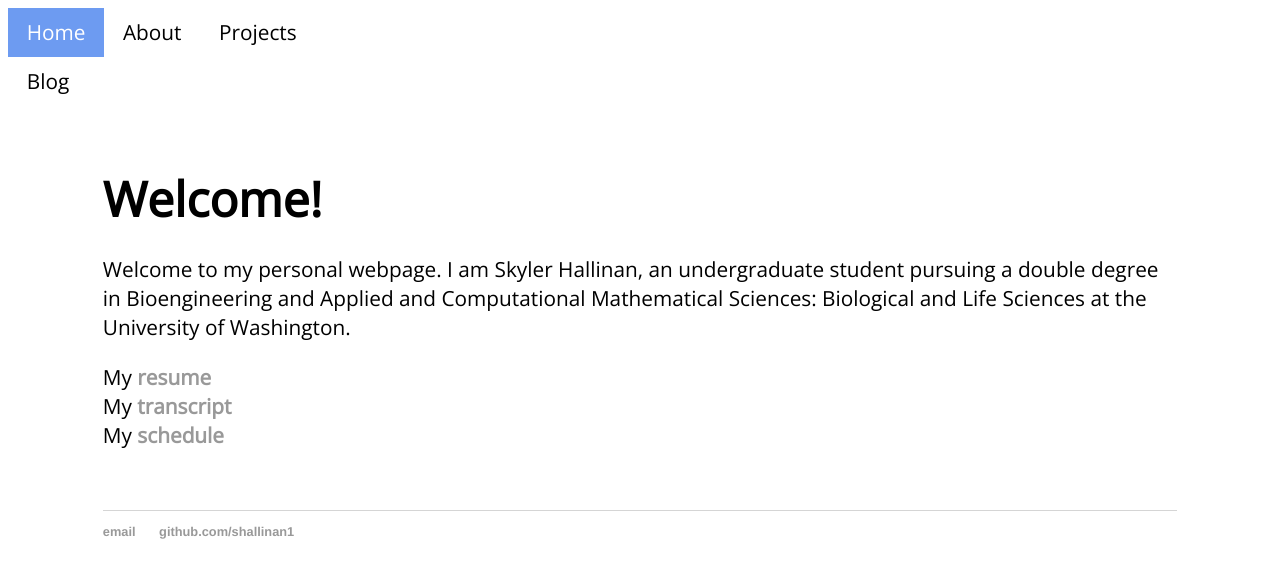
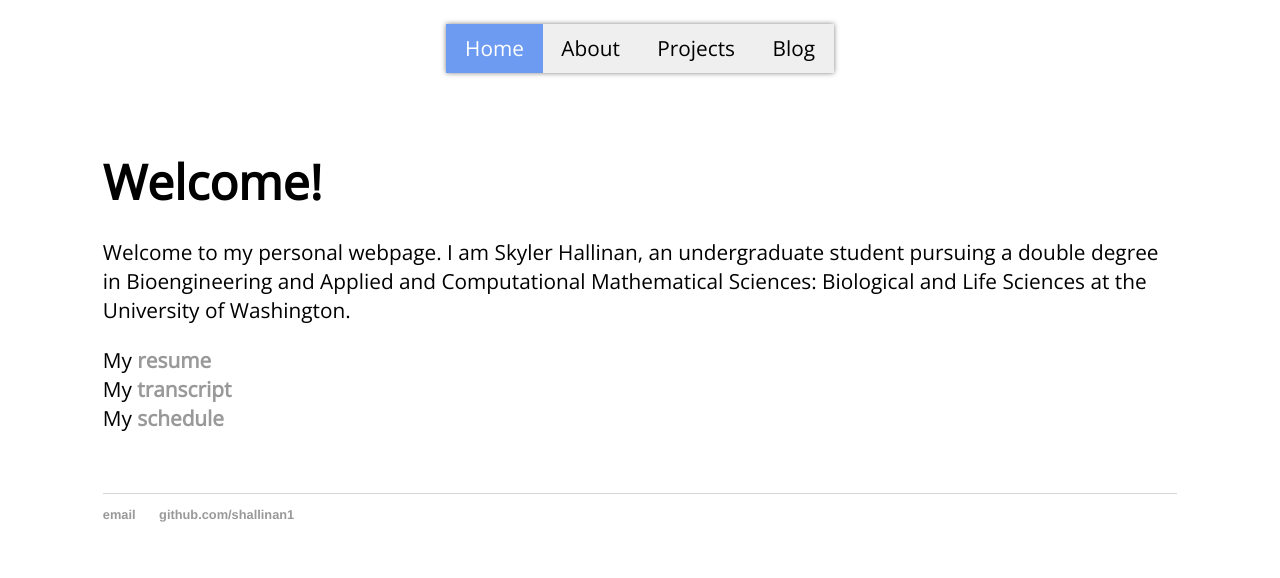
Before and after one commit to shallinan1/shallinan1.github.io, a Jekyll site: the page built from index.md, in a window 1280 px wide. Shown: the top 578 px of the page. Built offline with Jekyll 4.4.1, drawn with Linux system fonts in a browser that asks for light colours.

Commit message:
Update main.css

```diff
--- a/css/main.css
+++ b/css/main.css
@@ -2,15 +2,13 @@ nav {
     text-align: center
 }
 
-nav ul {
-    list-style-type: none;
-	margin: 0;
-    padding: 0;
-    overflow: hidden;
-	width: 27.554%;
-    position: -webkit-sticky; /* Safari */
-    position: sticky;
-    top: 0;
+nav ul{
+        list-style: none;
+        position: relative;
+        background: #efefef;
+        box-shadow: 0px 0px 5px rgba(0,0,0,0.5);
+        padding: 0px 0px;
+        display: inline-table;
 }
 
 nav li {
@@ -18,9 +16,6 @@ nav li {
 	transition: 1s;
 }
 
-nav a {
-	width = 7%;
-}
 
 nav li a {
     display: inline-block;
```
